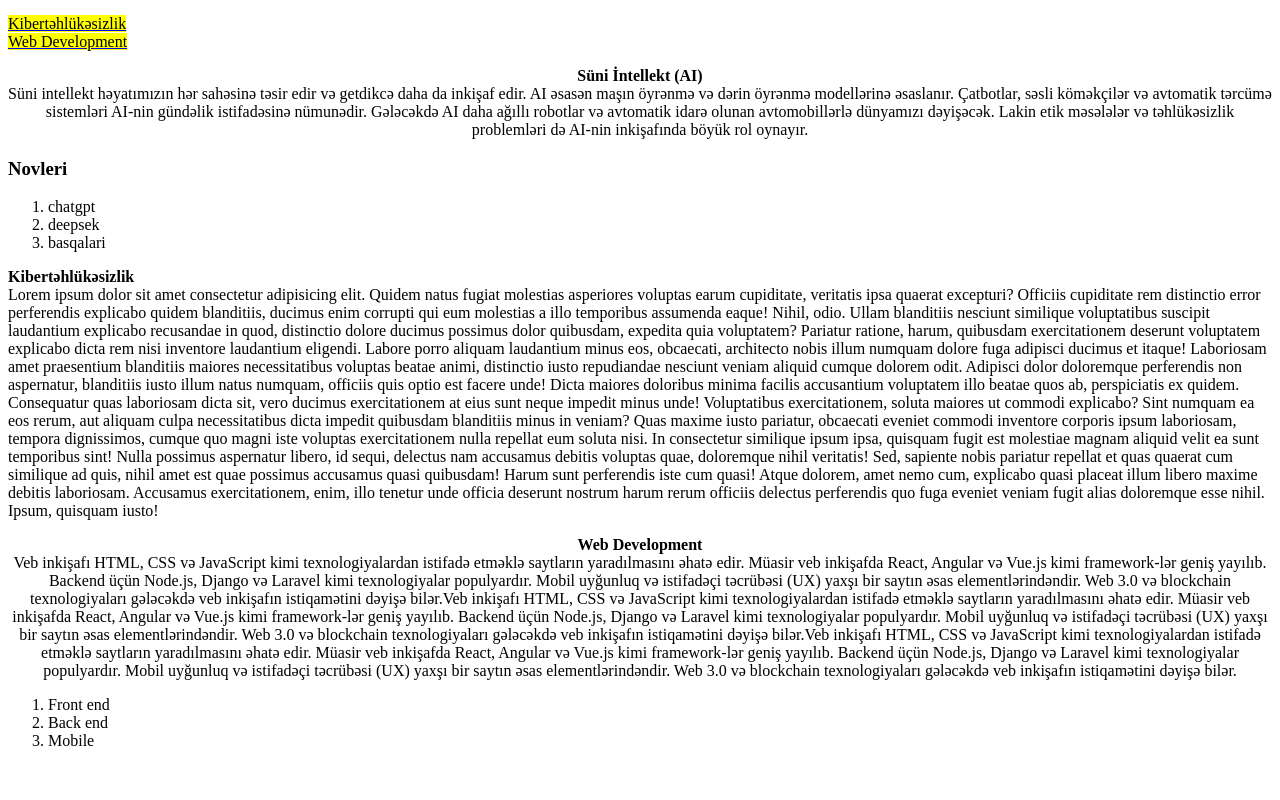
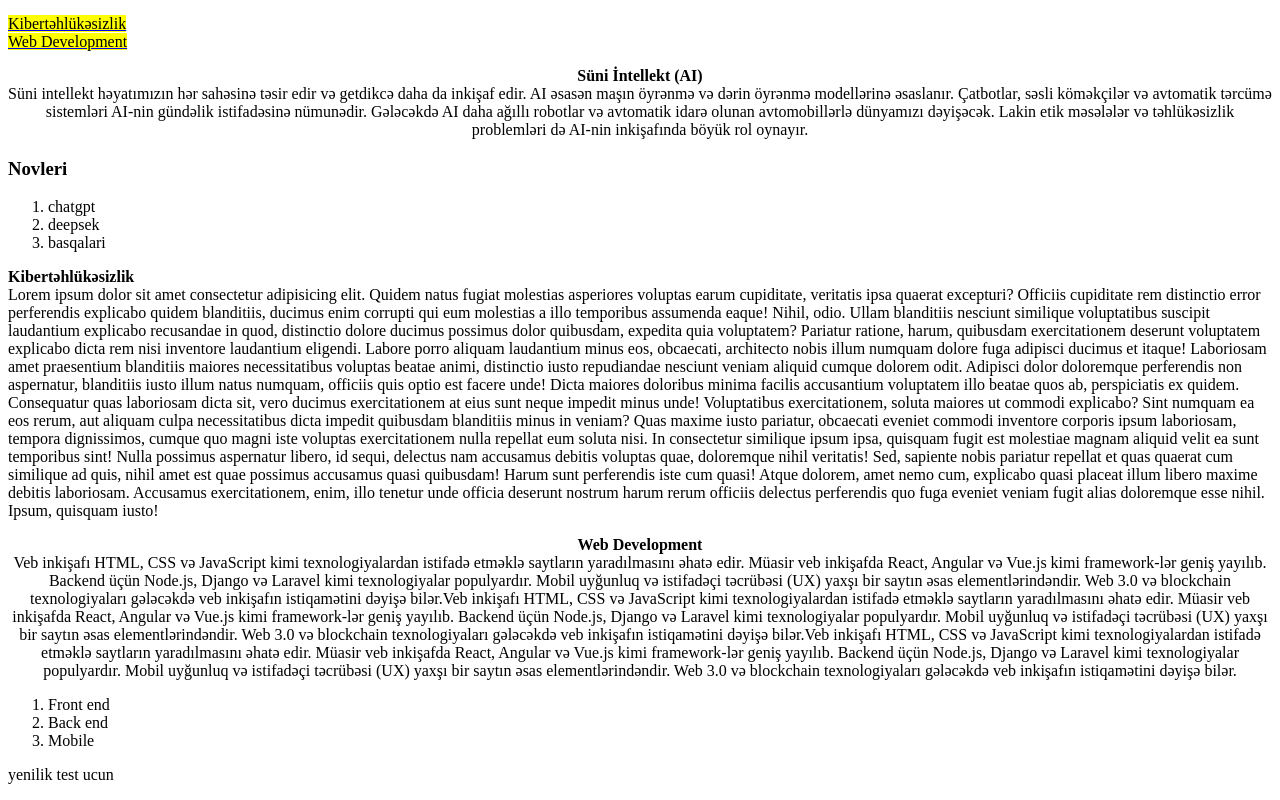
Before and after one commit to abbasovusal/HotCoffee, a plain HTML site: page index.html in a window 1280 px wide. Shown: the part 487-1287 px from the top of the page. Before the commit the page ends 1253 px from the top, so only its background shows below. Drawn offline with Linux system fonts and the light colour scheme.

Commit message:
yeni p elave etdim

```diff
--- a/index.html
+++ b/index.html
@@ -42,6 +42,7 @@ Lorem ipsum dolor sit amet consectetur adipisicing elit. Quidem natus fugiat mol
         <li>Back end</li>
         <li>Mobile</li>
     </ol>
+    <p>yenilik test ucun</p>
 
 </body>
 </html>
```
